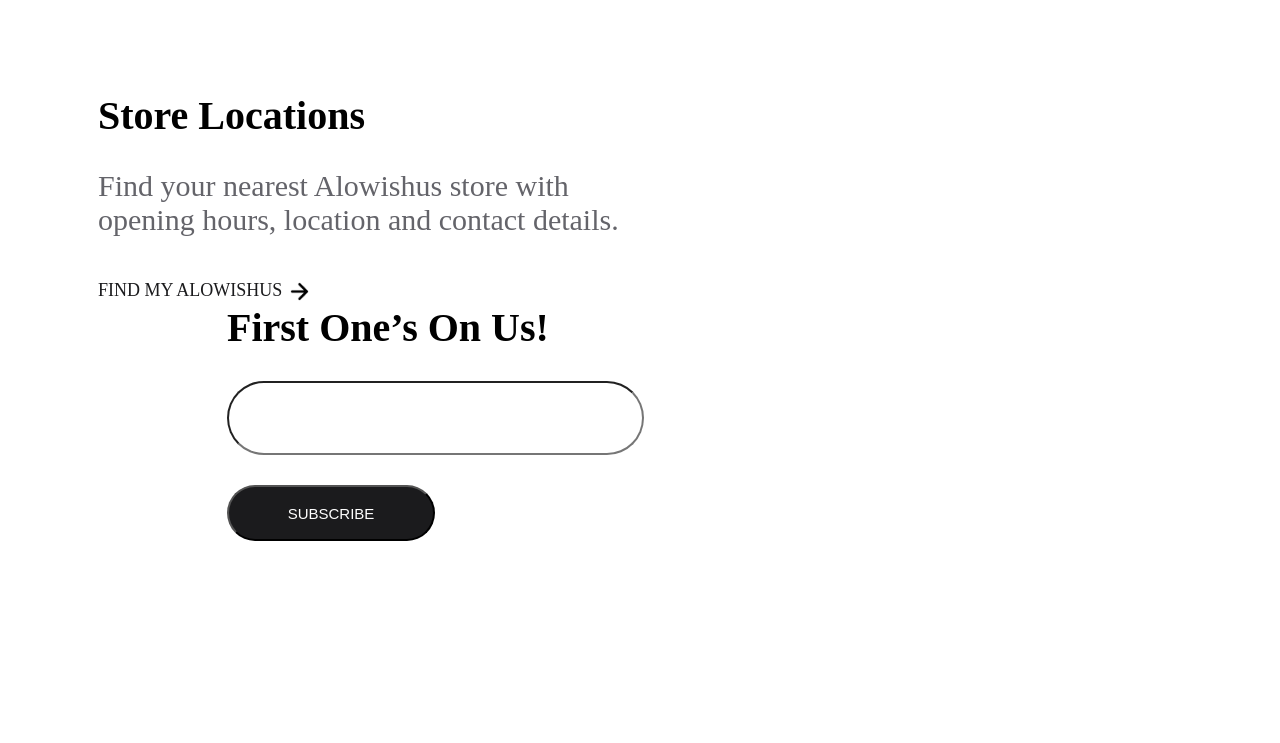
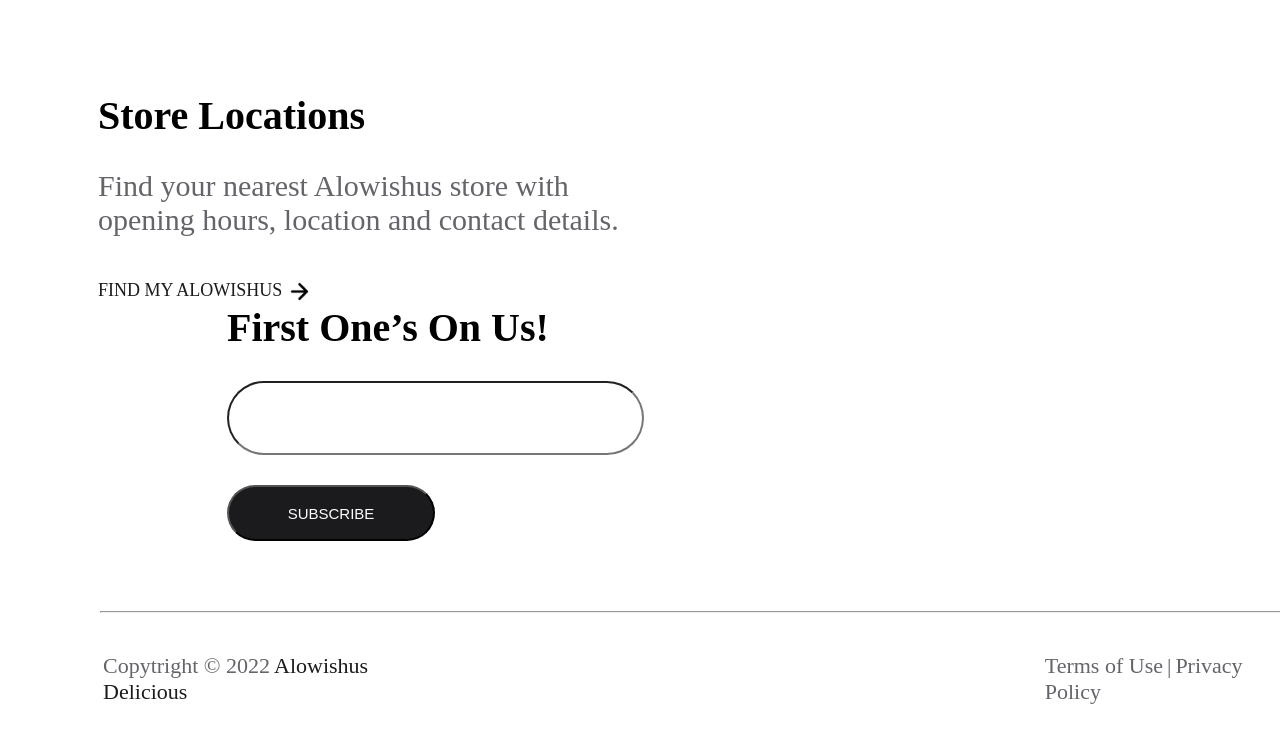
Before and after one commit to a9ata/alowishus, a plain HTML site: page index.html in a window 1280 px wide. Shown: the part 5991-6734 px from the top of the page. Before the commit the page ends 6532 px from the top, so only its background shows below. Drawn offline with Linux system fonts and the light colour scheme.

Commit message:
Site footer changes

```diff
--- a/css/style.css
+++ b/css/style.css
@@ -547,23 +547,26 @@ input{
   margin-bottom: 30px;
 }
 
-.contact-mail, .contact-number {
+.follow .btn-bgv{
+  margin-bottom: 70px;
+}
+
+.contact-mail,
+.contact-number {
   display: flex;
   align-items: center;
   margin-bottom: 30px;
 }
 
-.contact-mail p, .contact-number p {
+.contact-mail p,
+.contact-number p {
   font-size: 30px;
   color: #64646A;
 }
 
 
-
-
-
-
-.container-footer-third, .container-footer-fourth {
+.container-footer-third,
+.container-footer-fourth {
   float: left;
 }
 
@@ -578,3 +581,40 @@ input{
 
   margin-left: 227px;
 }
+
+
+
+.footer-line {
+  width: 1240px;
+  margin: 0 100px;
+  color: #1B1B1D;
+}
+
+.footer-end {
+  display: flex;
+  margin: 40px 0;
+}
+
+.footer-copytright {
+  margin-left: 103px;
+  margin-right: 620px;
+}
+
+.footer-copytright p,
+.footer-privacy-policy p{
+  font-size: 22px;
+  display: inline;
+}
+
+.footer-copytright p:first-child,
+.footer-privacy-policy p{
+  color: #64646A;
+}
+
+.footer-copytright p:last-child{
+  color: #1B1B1D;
+}
+
+.footer-privacy-policy p:second-child{
+  margin: 0 12px;
+}
--- a/index.html
+++ b/index.html
@@ -227,6 +227,18 @@
 				<button class="btn-bgv">SUBSCRIBE</button>
 			</div>
 		</div>
+		<hr class="footer-line">
+		<div class="footer-end">
+			<div class="footer-copytright">
+				<p>Copytright © 2022</p>
+				<p>Alowishus Delicious</p>
+			</div>
+			<div class="footer-privacy-policy">
+				<p>Terms of Use</p>
+				<p>|</p>
+				<p>Privacy Policy</p>
+			</div>
+		<div>
 	</footer>
 </body>
 </html>
```
